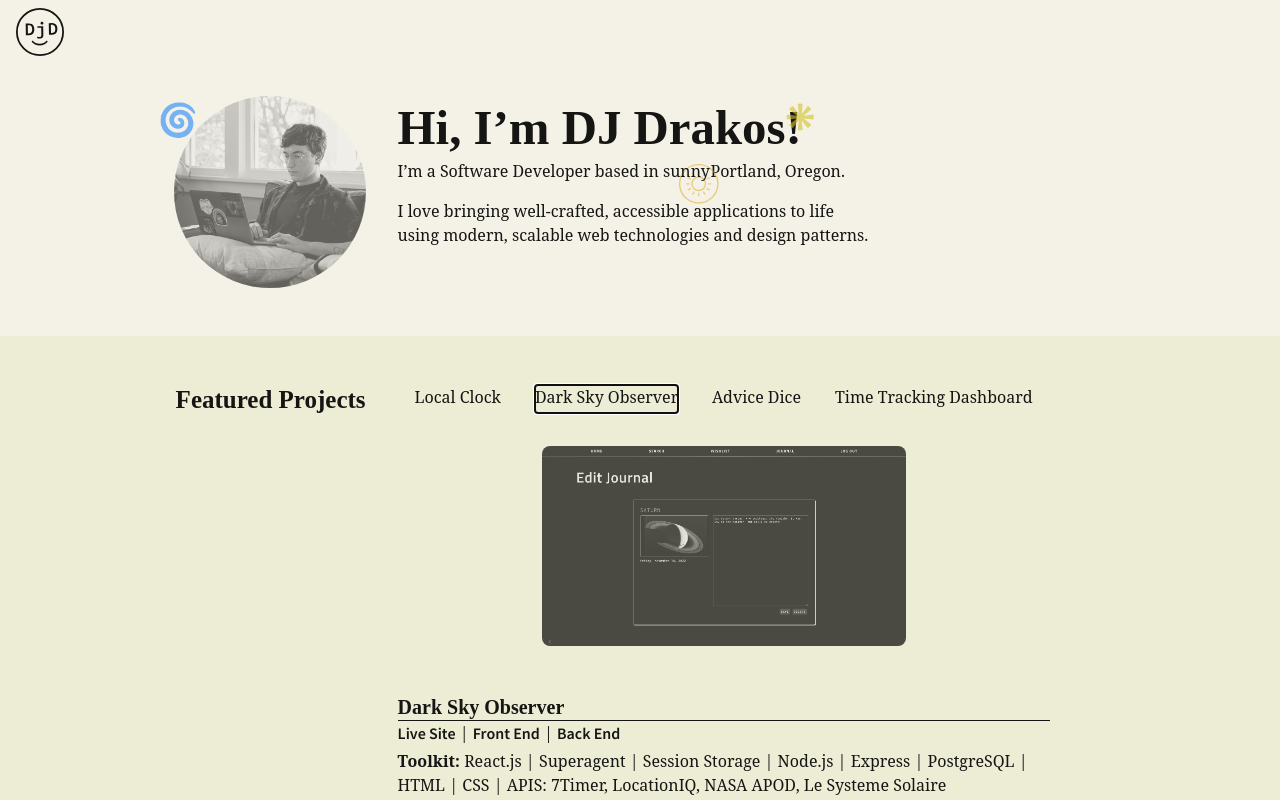
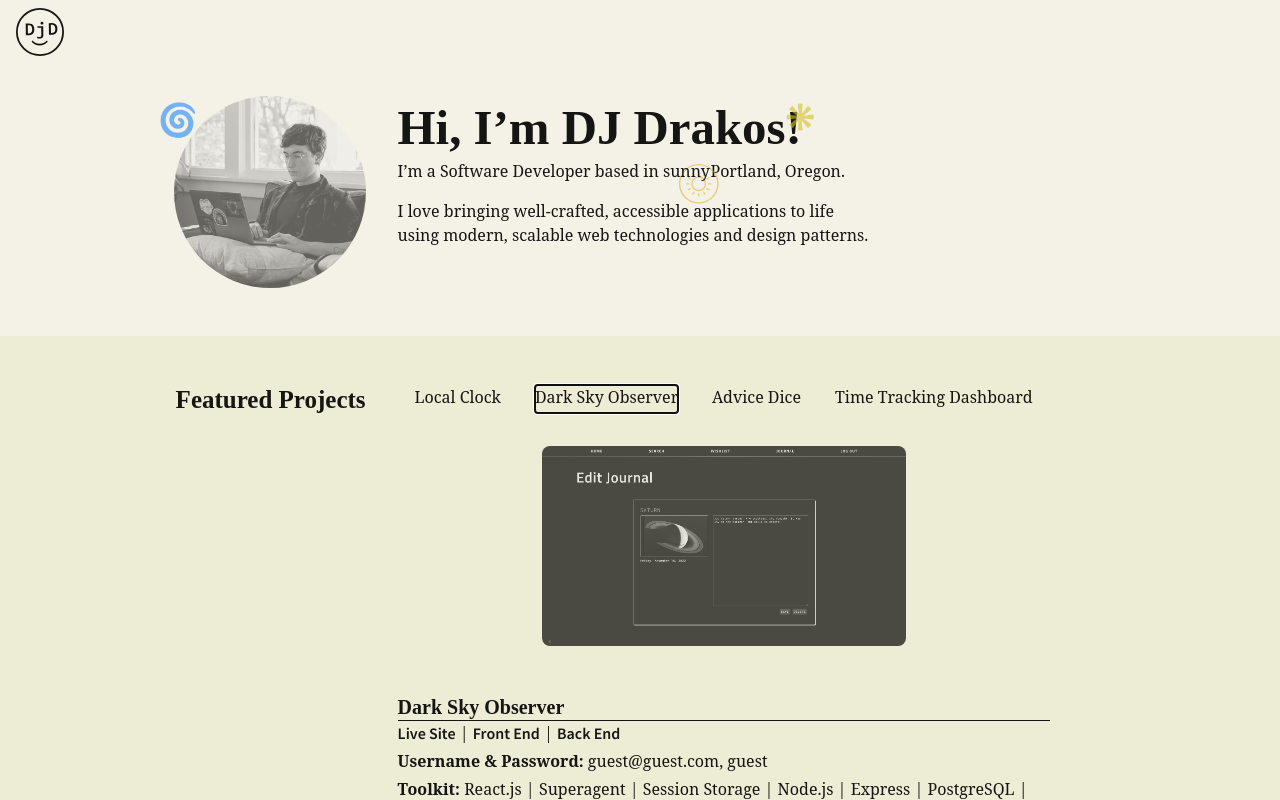
Before and after one commit to djdrakos/portfolio, a React (Create React App) app: page / in a window 1280 px wide. Both pictures are taken after a click on the tab "Dark Sky Observer". Shown: the top 800 px of the page. Built offline with nearby package versions, Linux system fonts and the light colour scheme; a web font is replaced by a local one.

Commit message:
modify section height

```diff
--- a/src/components/GridContainer.js
+++ b/src/components/GridContainer.js
@@ -6,6 +6,7 @@ const StyledGridContainer = styled.div.attrs( props => ({ style:  props }))`
   --section-short: calc(29rem + var(--stack-block100));
   --section-med: calc(36.8rem + var(--stack-block100));
   --section-tall: calc(45rem + var(--stack-block100));
+  --section-xtall: calc(45rem + var(--stack-block100));
   --section-height: var(--section-tall);
   --top-offset: calc(var(--stack-block) + var(--header100) - var(--stack-offset) - var(--section-height));
 
@@ -21,6 +22,7 @@ const StyledGridContainer = styled.div.attrs( props => ({ style:  props }))`
     --section-short: calc(31rem + var(--stack-block100));
     --section-med: calc(40rem + var(--stack-block100));
     --section-tall: calc(45rem + var(--stack-block100));
+    --section-xtall: calc(48rem + var(--stack-block100));
     padding-left: 10vw;
     padding-right: 12vw;
   }
@@ -29,6 +31,7 @@ const StyledGridContainer = styled.div.attrs( props => ({ style:  props }))`
     --section-short: calc(32rem + var(--stack-block100));
     --section-med: calc(41rem + var(--stack-block100));
     --section-tall: calc(45rem + var(--stack-block100));
+    --section-xtall: calc(48rem + var(--stack-block100));
     padding-inline: 3rem;
     display: flex;
     flex-direction: column;
@@ -40,12 +43,14 @@ const StyledGridContainer = styled.div.attrs( props => ({ style:  props }))`
     --section-short: calc(38rem + var(--stack-block100));
     --section-med: calc(48rem + var(--stack-block100));
     --section-tall: calc(57rem + var(--stack-block100));
+    --section-xtall: calc(63rem + var(--stack-block100));
   }
 
   @media screen and ${breakpoints.xSmall} {
     --section-short: calc(48rem + var(--stack-block100));
     --section-med: calc(64rem + var(--stack-block100));
     --section-tall: calc(72rem + var(--stack-block100));
+    --section-xtall: calc(78rem + var(--stack-block100));
   }
 
 
--- a/src/components/Hero.js
+++ b/src/components/Hero.js
@@ -7,7 +7,7 @@ import GridItem from './GridItem'
 import breakpoints from '../styles/breakpoints'
 
 const StyledHero = styled(GridContainer)`
-  --section-height: (min-content);
+  --section-height: min-content;
 
   .wrapper-portrait {
     width: 12rem;
--- a/src/components/ProjectDetail.js
+++ b/src/components/ProjectDetail.js
@@ -55,7 +55,7 @@ const StyledProjectDetail = styled.div`
 `
 
 const ProjectDetail = forwardRef(({project, ...props}, ref) => {
-  const { img, title, liveUrl, repoUrl, toolkit, description } = project
+  const { img, title, liveUrl, login, repoUrl, toolkit, description } = project
   return (
     <StyledProjectDetail {...props} ref={ref}>
       <a className="img-link" href={liveUrl} target="_blank" rel="noreferrer">
@@ -72,6 +72,13 @@ const ProjectDetail = forwardRef(({project, ...props}, ref) => {
           </span>
         )}) }
       </P>
+
+      { login &&
+        <P className=".project-content">
+          <strong>Username & Password: </strong> {login.username}, {login.password}
+      </P>
+      }
+
       <P className='.project-content'>
         <strong>
           Toolkit:
@@ -82,6 +89,7 @@ const ProjectDetail = forwardRef(({project, ...props}, ref) => {
           })
         }
       </P>
+
       <P className='.project-content'>{description}</P>
     </StyledProjectDetail>
   )
--- a/src/components/Projects.js
+++ b/src/components/Projects.js
@@ -8,7 +8,7 @@ import breakpoints from '../styles/breakpoints';
 import { forwardRef } from 'react';
 
 const StyledProjects = styled(SectionContent)`
-  --section-height: var(--section-tall);
+  --section-height: var(--section-xtall);
   --stack-block: var(--stack-block100);
   z-index: 4;
   background-color: ${({ theme }) => theme.bg1 };
@@ -25,6 +25,7 @@ const StyledProjects = styled(SectionContent)`
     border: .1rem solid transparent;
 
     &:hover {
+      cursor: pointer;
       border-bottom: .1rem solid ${({ theme }) => theme.color};
       -webkit-transition: all .1s ease-out;
       -moz-transition: all .1s ease-out;
```
